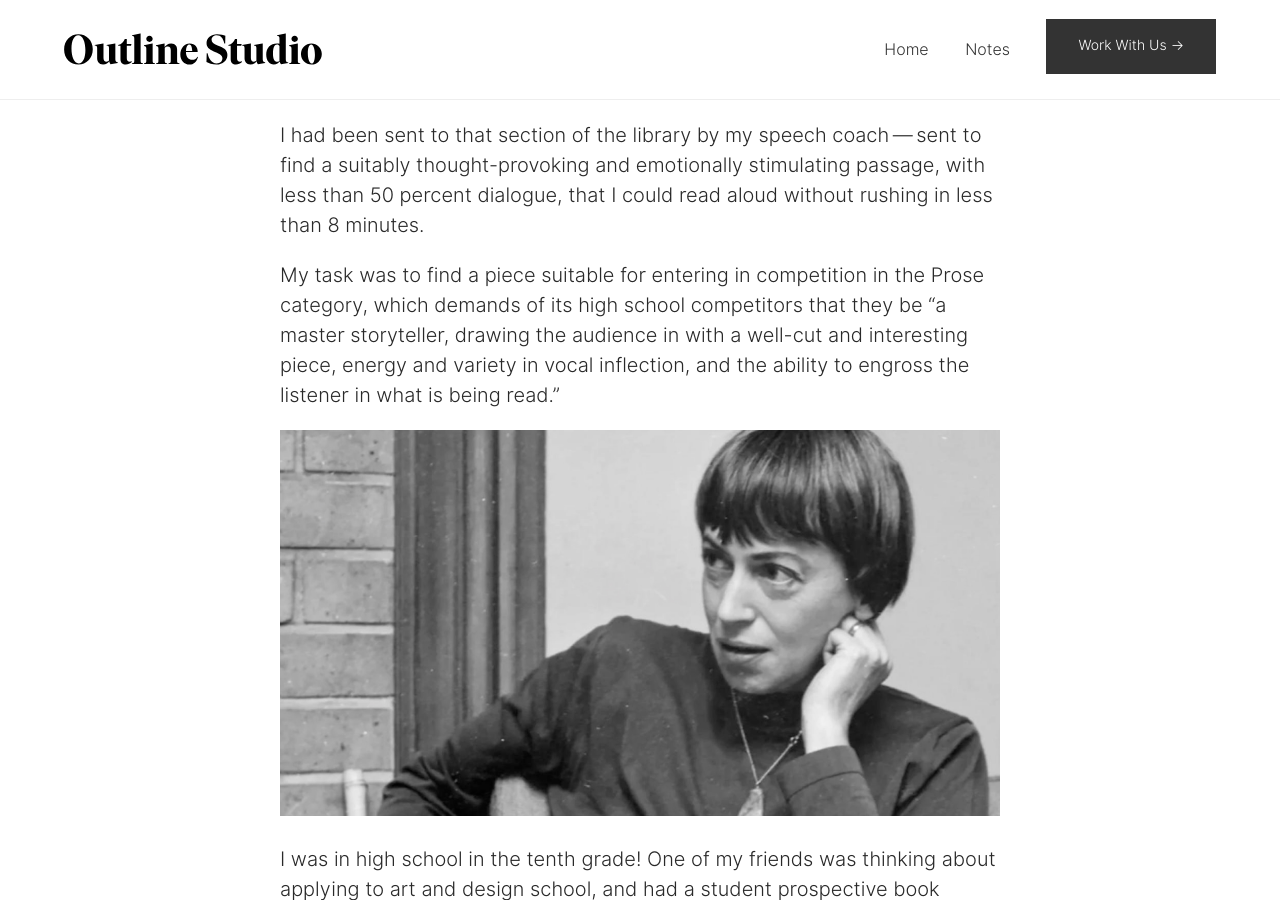
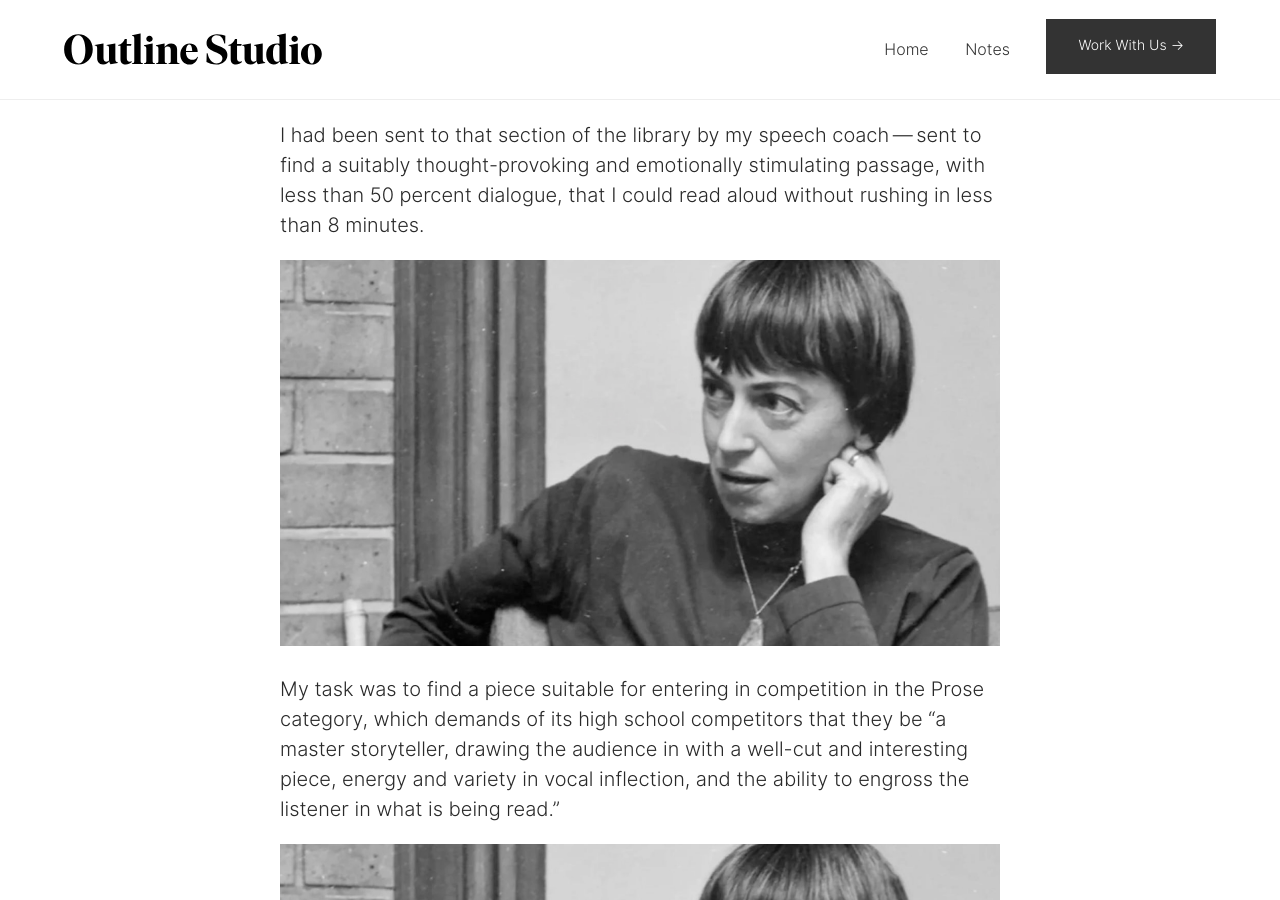
Before and after one commit to aarongilmore/outline-studio, a Jekyll site: the page built from _notes/2019-06-22-madam-george.md, in a window 1280 px wide and 900 px high, scrolled down 522 px. Built offline with Jekyll 4.4.1, drawn with Linux system fonts in a browser that asks for light colours; nearby versions of some CDN libraries; some web fonts are replaced.

Commit message:
Updated Madam George

```diff
--- a/_notes/2019-06-22-madam-george.md
+++ b/_notes/2019-06-22-madam-george.md
@@ -17,6 +17,8 @@ I discovered Ursula K. Le Guin quite by accident — on the library shelf, b
 
 I had been sent to that section of the library by my speech coach — sent to find a suitably thought-provoking and emotionally stimulating passage, with less than 50 percent dialogue, that I could read aloud without rushing in less than 8 minutes.
 
+![Ursula K. le Guin](/assets/posts/2019-06-11/le-guin.jpg)
+
 My task was to find a piece suitable for entering in competition in the Prose category, which demands of its high school competitors that they be “a master storyteller, drawing the audience in with a well-cut and interesting piece, energy and variety in vocal inflection, and the ability to engross the listener in what is being read.”
 
 ![Ursula K. le Guin](/assets/posts/2019-06-11/le-guin.jpg){:class="full-width-image"}
```
